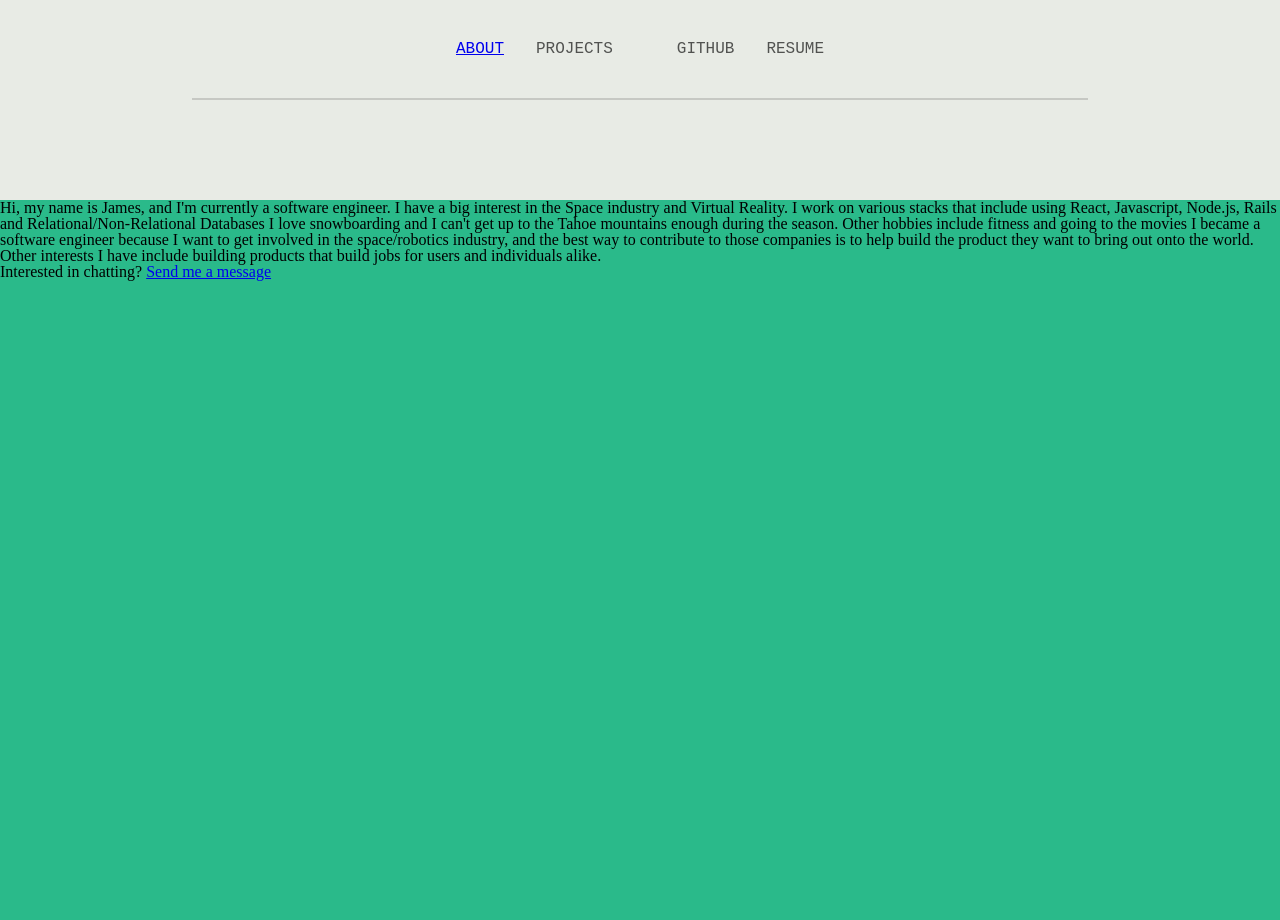
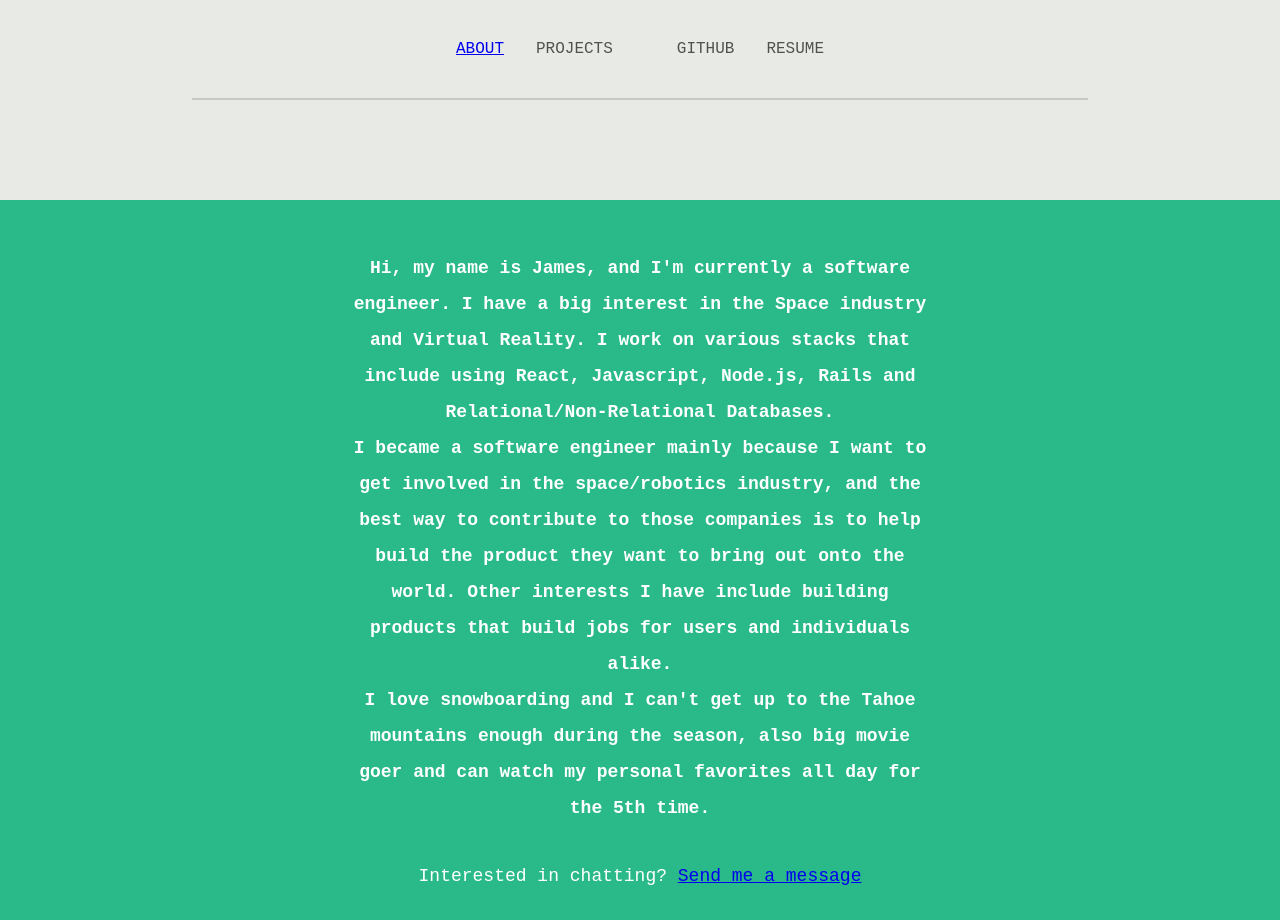
Before and after one commit to jamestouri/personal, a React (Create React App) app: page /#/about in a window 1280 px wide. Built offline with nearby package versions, Linux system fonts and the light colour scheme.

Commit message:
Start projects

```diff
--- a/src/App.js
+++ b/src/App.js
@@ -1,6 +1,7 @@
 import React, { Component } from 'react';
 import SplashPage from './components/splash';
 import AboutPage from './components/about';
+import ProjectPage from './components/projects';
 import './reset.css';
 import './App.css';
 import NavBar from './components/nav_bar';
@@ -21,9 +22,10 @@ class App extends Component {
           </header>
           <body className="background">
               <Switch>
+                <Route exact path='/about' component={AboutPage}/>
+                <Route exact path='/projects' component={ProjectPage}/>
                 <Route exact path='/' component={SplashPage}/>
-                <Route exact path='/about' component={AboutPage}/>
-              </Switch>
+            </Switch>
           </body>
         </React.Fragment>
       </HashRouter>
--- a/src/components/about.jsx
+++ b/src/components/about.jsx
@@ -1,15 +1,17 @@
 import React from 'react';
 import {Link} from 'react-router-dom';
-const AboutPage = props => {
+import '../stylesheets/about.css';
+
+const AboutPage = () => {
   return (
-    <div>
-      <p>Hi, my name is James, and I'm currently a software engineer. I have a big interest in the Space industry and Virtual Reality.
-        I work on various stacks that include using React, Javascript, Node.js, Rails and Relational/Non-Relational Databases
-        I love snowboarding and I can't get up to the Tahoe mountains enough during the season. Other hobbies include fitness and going to the movies
-        I became a software engineer because I want to get involved in the space/robotics industry, and the best way to contribute to those companies is to help
-        build the product they want to bring out onto the world. Other interests I have include building products that build jobs for users and individuals alike.</p>
-
-      <p>Interested in chatting? <a href = "mailto: jamestouri50@gmail.com">Send me a message</a></p>
+    <div className="about-me">
+      <p className="about-paragraph">Hi, my name is James, and I'm currently a software engineer. I have a big interest in the Space industry and Virtual Reality.
+        I work on various stacks that include using React, Javascript, Node.js, Rails and Relational/Non-Relational Databases.
+        <br/>I became a software engineer mainly because I want to get involved in the space/robotics industry, and the best way to contribute to those companies is to help
+        build the product they want to bring out onto the world. Other interests I have include building products that build jobs for users and individuals alike.
+        <br/>
+        I love snowboarding and I can't get up to the Tahoe mountains enough during the season, also big movie goer and can watch my personal favorites all day for the 5th time.</p>
+      <p className="email">Interested in chatting? <a href = "mailto: jamestouri50@gmail.com">Send me a message</a></p>
     </div>
   )
 }
--- a/src/components/nav_bar.jsx
+++ b/src/components/nav_bar.jsx
@@ -3,7 +3,7 @@ import { Link } from 'react-router-dom';
 import '../stylesheets/nav.css';
 import '../App.css';
 
-const NavBar = props => {
+const NavBar = () => {
   return (
     <div className="App">
       <ul className="links-top">
--- /dev/null
+++ b/src/components/projects.jsx
@@ -0,0 +1,20 @@
+import React from 'react';
+import '../stylesheets/project.css';
+
+const ProjectPage = () => {
+  return (
+    <div className="projects">
+      <div>
+        <h1>Porcelain</h1>
+      </div>
+      <div>
+        <h1>ToGathering</h1>
+      </div>
+      <div>
+        <h1>Pyromatics</h1>
+      </div>
+    </div>
+  )
+}
+
+export default ProjectPage;
--- /dev/null
+++ b/src/stylesheets/about.css
@@ -0,0 +1,21 @@
+.about-me {
+  text-align: center;
+  padding-top: 50px;
+  padding-left: 27%;
+  padding-right: 27%;
+}
+
+.about-paragraph {
+  color: white;
+  font-size: 18px;
+  font-family: monospace;
+  line-height: 2;
+  font-weight: 550;
+}
+
+.email {
+  margin-top: 7%;
+  color: white;
+  font-size: 18px;
+  font-family: monospace;
+}
--- /dev/null
+++ b/src/stylesheets/project.css
@@ -0,0 +1,4 @@
+.projects {
+  display: flex;
+  justify-content: center;
+}
```
